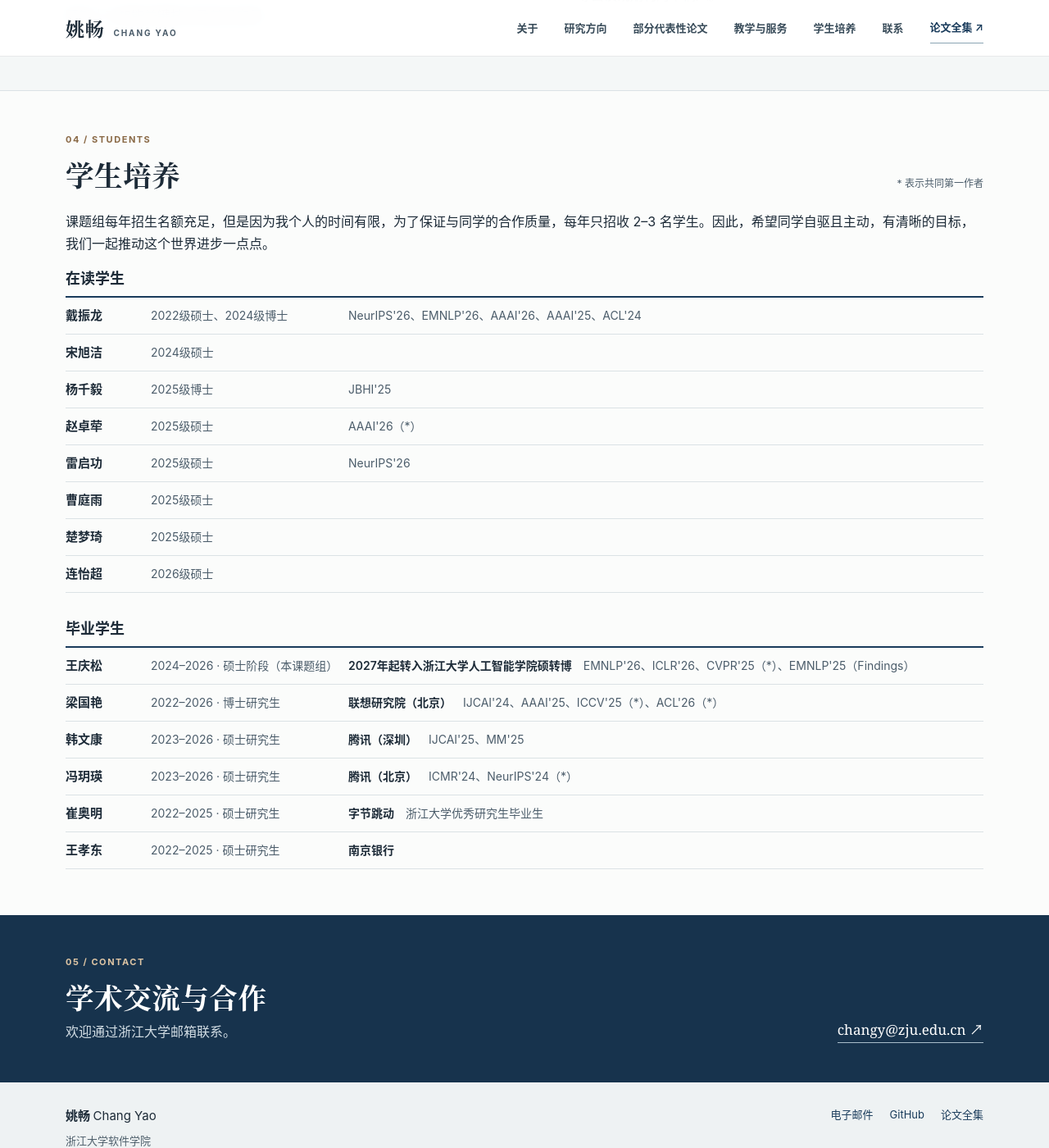
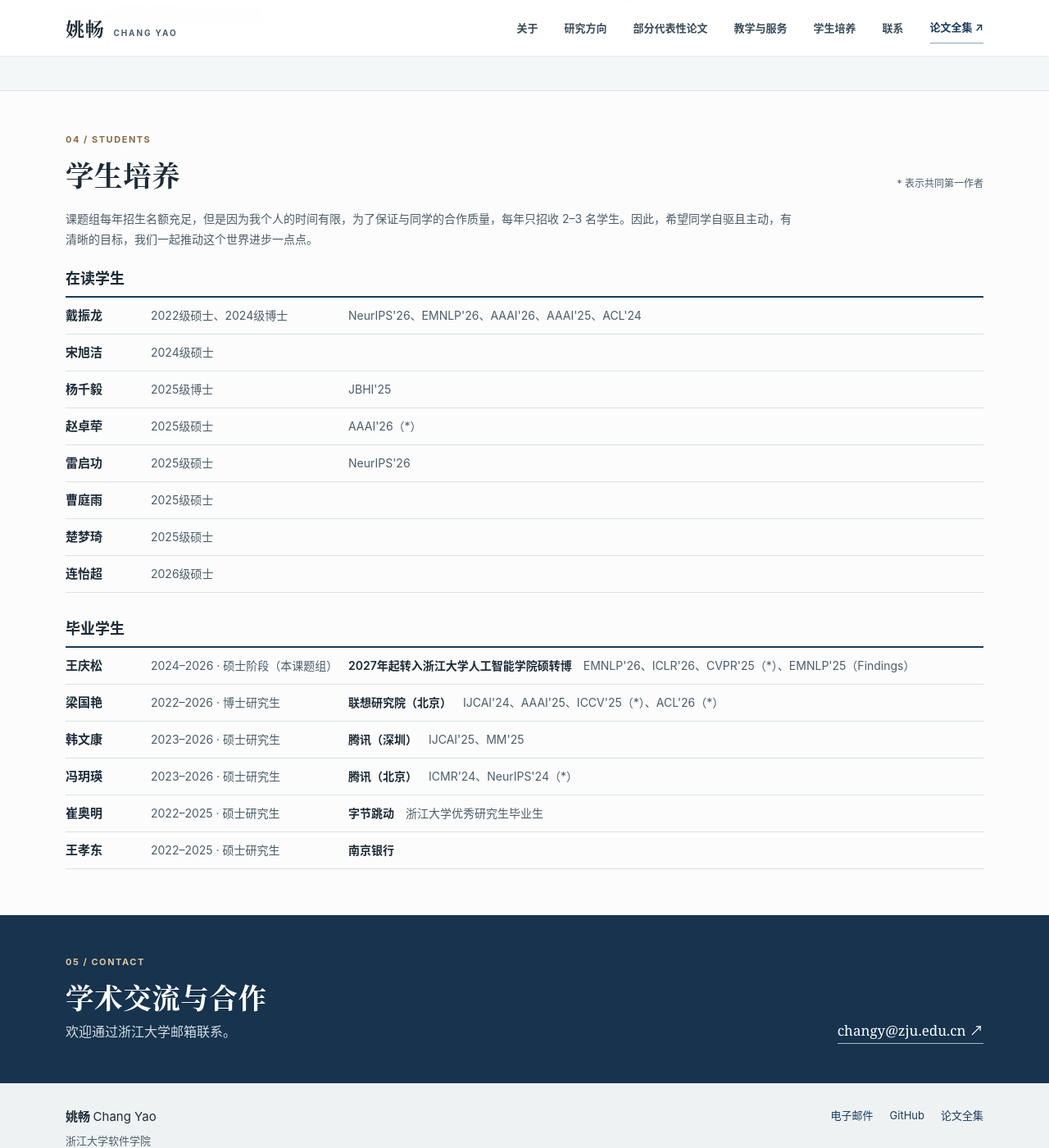
Before and after one commit to yaochang/yaochang.github.io, a Jekyll site: the page built from _pages/about.md, in a window 1280 px wide and 1400 px high, scrolled down 2459 px. Shown: the whole window at 82% size. Built offline with Jekyll 4.4.1, drawn with Linux system fonts in a browser that asks for light colours.

Commit message:
Style student recruitment note

```diff
--- a/assets/css/academic.css
+++ b/assets/css/academic.css
@@ -133,6 +133,7 @@ h1, h2 { font-family: "Songti SC", "Noto Serif CJK SC", Georgia, serif; font-wei
 .students-section { padding-block: 50px 56px; }
 .students-section .section-topline { margin-bottom: 22px; }
 .student-note { margin: 0; color: var(--ink-soft); font-size: 12px; }
+.student-intro { max-width: 900px; margin: -3px 0 24px; color: var(--ink-soft); font-size: 14px; line-height: 1.8; }
 .student-group + .student-group { margin-top: 32px; }
 .student-group__heading { display: flex; align-items: baseline; justify-content: space-between; gap: 15px; padding-bottom: 10px; border-bottom: 2px solid var(--navy); }
 .student-group__heading h3 { margin: 0; font-size: 18px; }
```
